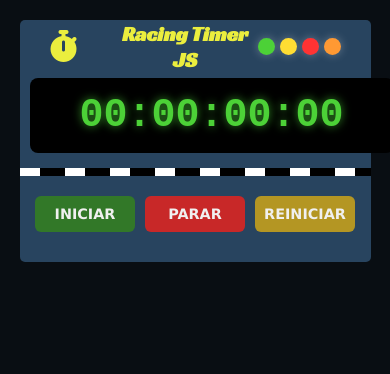
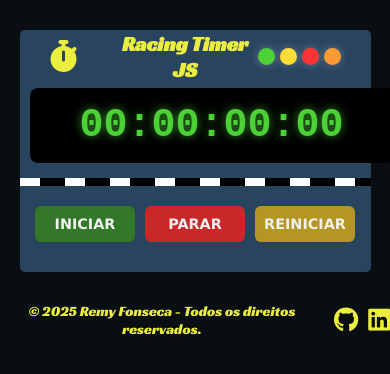
Before and after one commit to remyfonseca/timerRacing, a plain HTML site: page index.html in a window 390 px wide. Drawn offline with Linux system fonts and the light colour scheme.

Commit message:
feat: adicionar footer na página (HTML e CSS)

```diff
--- a/index.html
+++ b/index.html
@@ -27,6 +27,11 @@
                 <button class="btn" id="reset">Reiniciar</button>
             </div>
     </div>
+    <footer class="footer">
+            <p>© 2025 Remy Fonseca - Todos os direitos reservados.</p>
+            <a href="https://github.com/remyfonseca" target="_blank" rel="Página do Github do Criador"><i class="fa-brands fa-github"></i></a>
+            <a href="https://www.linkedin.com/in/remyfonseca/" target="_blank" rel="Página do Linkedin do Criador"><i class="fa-brands fa-linkedin"></i></a>
+    </footer>
     <script src="./app.js"></script>
 </body>
 </html>
--- a/styles.css
+++ b/styles.css
@@ -27,6 +27,7 @@
 body {
   background: var(--cor-fundo);
 }
+
 
 .container {
   background: var(--cor-container);
@@ -136,11 +137,33 @@ body {
 #reset { background: var(--cor-btn-reset); }
 #reset:hover { background: var(--cor-btn-reset-hover); }
 
+footer{
+    display: flex;
+    justify-content: center;
+    align-items: center;
+    margin-top: 10px;
+    color: var(--cor-texto);
+    gap: 15px;
+    transition: transform 0.2s;
+}
+
+footer a{
+    font-size: 25px;
+    color: var(--cor-texto);
+    cursor: pointer;
+    transition: all 0.3s ease-in-out;
+}
+
+footer a:hover{
+    font-size: 28px;
+    transform: translateY(-2px);
+}
+
 @media screen and (max-width: 600px) {
     .container {
         width: 90%;
         padding: 10px;
-    margin: 20px auto;
+        margin: 30px auto;
     }
 
     .buttons {
@@ -152,13 +175,22 @@ body {
         font-size: 2.5rem;
         padding: 15px 50px;
     }
+
     .title h1 {
         font-size: 1.3rem;
         padding-right: 20px;
     }
+
     .race-line {
         height: 8px;
         width: calc(100% + 20px);
         margin: 0 -10px;
     }
+
+    footer {
+        flex-direction: row;
+        gap: 10px;
+        font-size: 0.9rem;
+        text-align: center;
     }
+}
```
Lines whose indentation alone changed are shown as unchanged.
